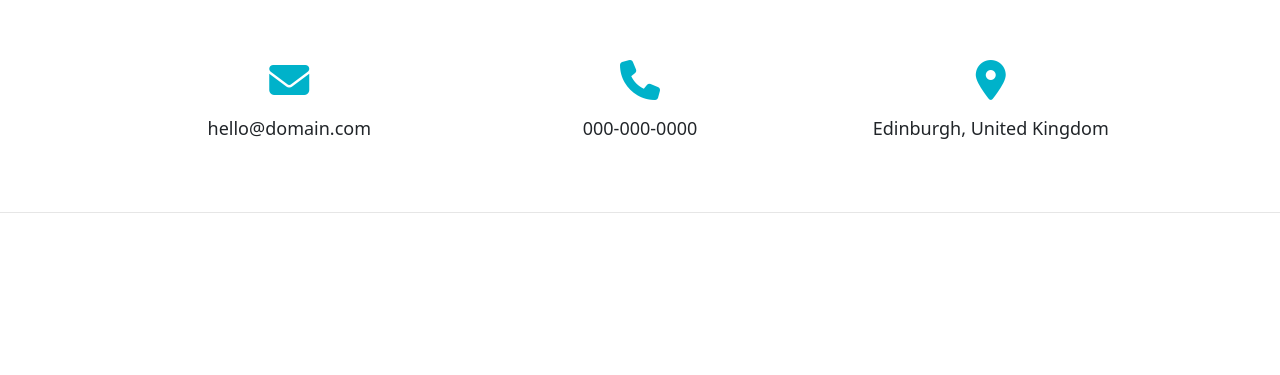
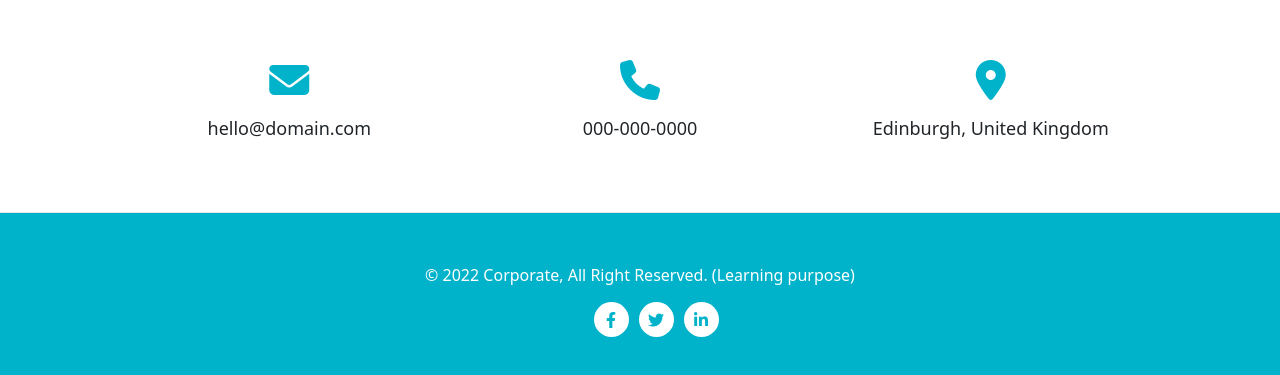
Before and after one commit to remus00/Corporate-App, a React (Create React App) app: page / in a window 1280 px wide. Shown: the part 7204-7579 px from the top of the page. Before the commit the page ends 7417 px from the top, so only its background shows below. Built offline with nearby package versions, Linux system fonts and the light colour scheme.

Commit message:
footer component

```diff
--- a/src/App.css
+++ b/src/App.css
@@ -267,7 +267,9 @@
 }
 
 .socials {
-    display: table;
+    display: flex;
+    justify-content: center;
+    align-items: center;
     height: 100%;
     width: 100%;
 }
--- a/src/App.js
+++ b/src/App.js
@@ -10,6 +10,7 @@
 import AppPricing from "./components/pricing";
 import AppBlog from "./components/blog";
 import AppContact from "./components/contact";
+import AppFooter from "./components/footer";
 
 function App() {
     return (
@@ -28,6 +29,9 @@
                 <AppBlog />
                 <AppContact />
             </main>
+            <footer id="footer">
+                <AppFooter />
+            </footer>
         </div>
     );
 }
--- /dev/null
+++ b/src/components/footer.jsx
@@ -0,0 +1,57 @@
+import React, { useEffect, useState } from "react";
+import Container from "react-bootstrap/Container";
+
+const AppFooter = () => {
+    const [showTopBtn, setShowTopBtn] = useState(false);
+
+    useEffect(() => {
+        window.addEventListener("scroll", () => {
+            if (window.scrollY > 400) {
+                setShowTopBtn(true);
+            } else {
+                setShowTopBtn(false);
+            }
+        });
+    }, []);
+
+    function goTop() {
+        window.scrollTo({
+            top: 0,
+            behavior: "smooth",
+        });
+    }
+
+    return (
+        <Container fluid>
+            <div className="copyright">
+                &copy; 2022 Corporate, All Right Reserved. (Learning purpose)
+            </div>
+            <div className="socials">
+                <ul>
+                    <li>
+                        <a href="https://www.facebook.com">
+                            <i className="fab fa-facebook-f"></i>
+                        </a>
+                    </li>
+                    <li>
+                        <a href="https://www.twitter.com">
+                            <i className="fab fa-twitter"></i>
+                        </a>
+                    </li>
+                    <li>
+                        <a href="https://www.linkedin.com">
+                            <i className="fab fa-linkedin-in"></i>
+                        </a>
+                    </li>
+                </ul>
+            </div>
+            {showTopBtn && <div className="go-top" onClick={goTop}></div>}
+        </Container>
+    );
+};
+
+export default AppFooter;
+
+/*
+
+*/
```
